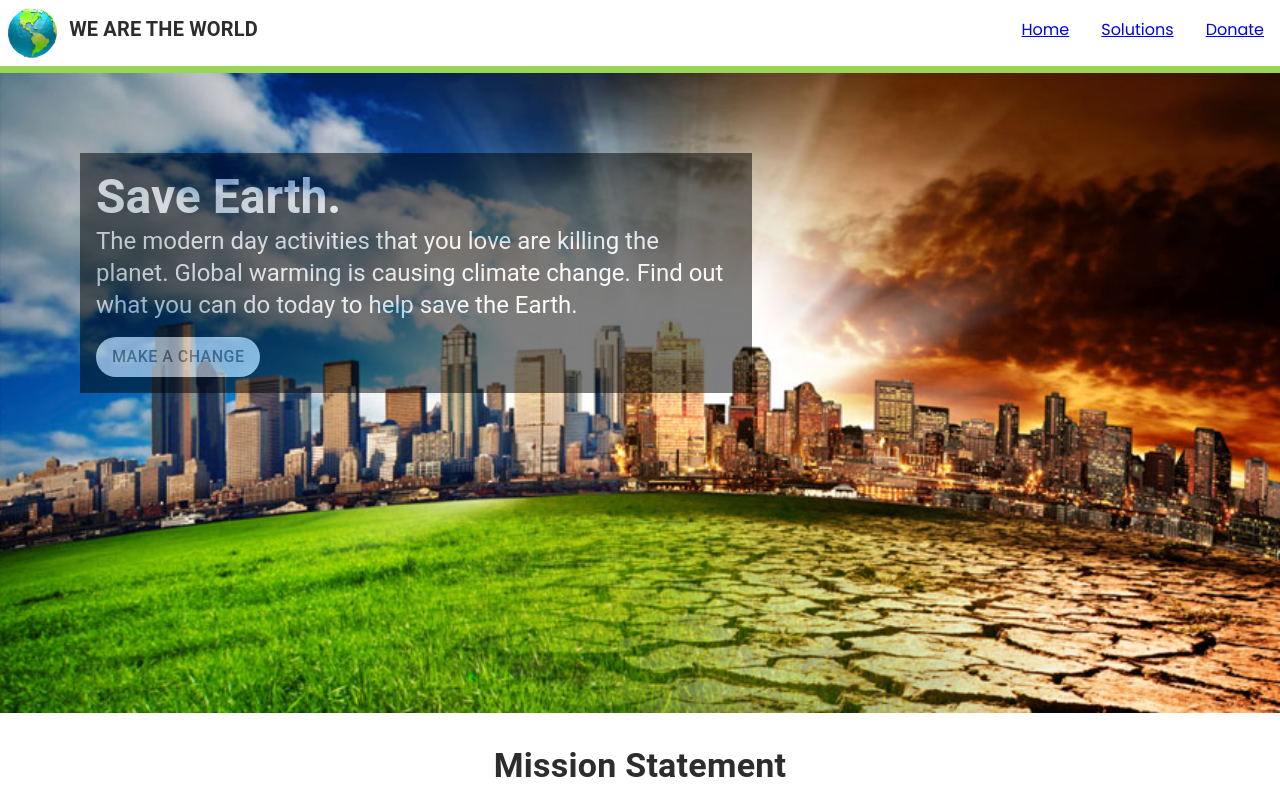
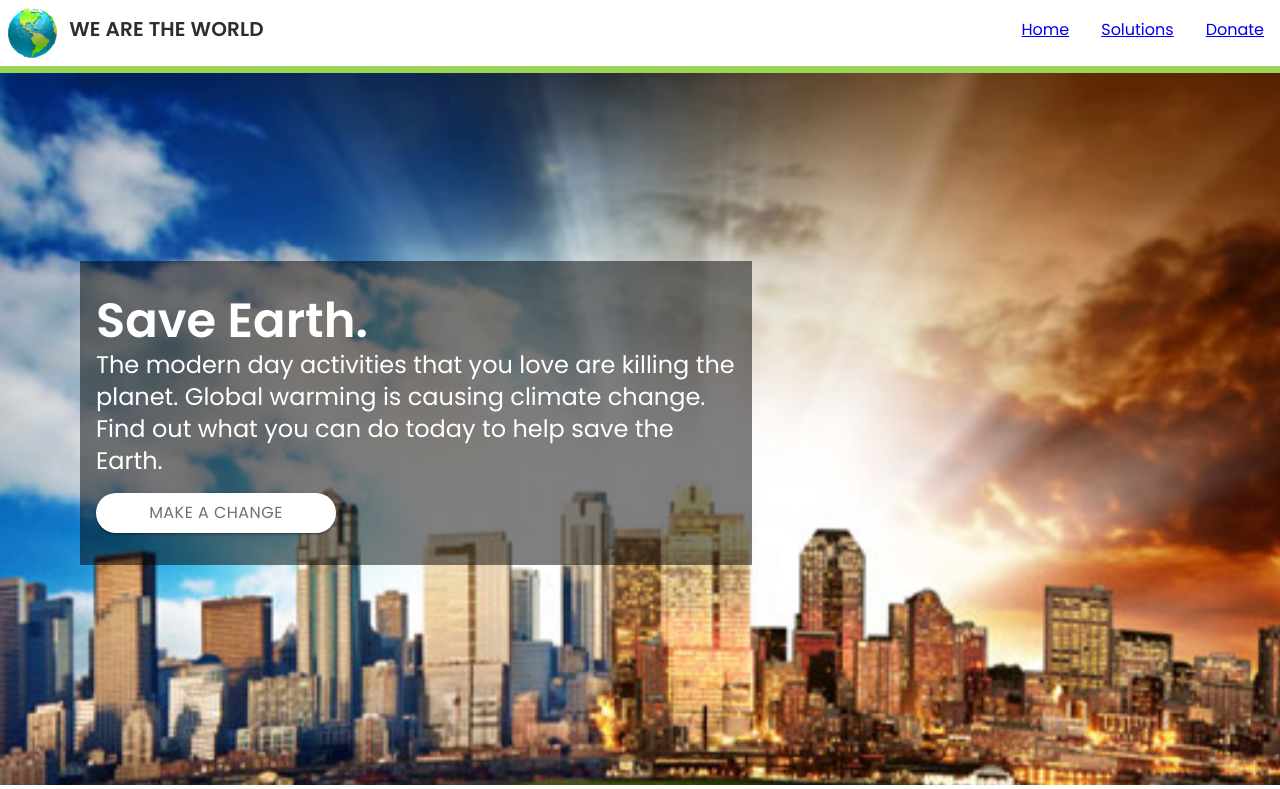
Before and after one commit to ChelleyD/code-for-good, a React (Create React App) app: page / in a window 1280 px wide. Shown: the top 789 px of the page. Built offline with nearby package versions, Linux system fonts and the light colour scheme.

Commit message:
added parallax to hero image on home page

```diff
--- a/package.json
+++ b/package.json
@@ -11,6 +11,7 @@
     "@testing-library/user-event": "^13.5.0",
     "react": "^17.0.2",
     "react-dom": "^17.0.2",
+    "react-parallax": "^3.3.0",
     "react-router-dom": "^6.2.1",
     "react-scripts": "5.0.0",
     "web-vitals": "^2.1.4"
--- a/src/App.css
+++ b/src/App.css
@@ -1,4 +1,4 @@
-body {
+body, html, * {
   margin: 0;
   font-family: 'Poppins', sans-serif !important;
 }
@@ -35,22 +35,23 @@ body {
 }
 
 .frame1 {
-  background-image: url("./images/home/hero2.png");
-  /* width: 100%; */
-  height: 70vh;
-  background-size: cover;
-  /* display: flex; */
-  padding: 5rem 0rem 0rem;
+  height: 85vh;
+  display: flex;
+  align-items: center;
   margin-bottom: 2rem;
 }
 
 .frame1-text {
-  background-color: black;
-  opacity: 50%;
+  background-color: rgba(0, 0, 0, 0.5);
   color: white;
   width: 50%;
   margin-left: 5rem;
   padding: 1rem;
+  display: inline-block;
+  height: 40%;
+  display: flex;
+  flex-direction: column;
+  justify-content: center;
 }
 
 .frame1-btn {
@@ -58,6 +59,7 @@ body {
   background-color: white !important;
   border-radius: 50px !important;
   margin-top: 1rem !important;
+  width: 15rem !important;
 }
 
 .home-content {
--- a/src/pages/Home.js
+++ b/src/pages/Home.js
@@ -2,10 +2,12 @@ import { Typography } from '@mui/material';
 import React from 'react';
 import Hero from '../images/home/hero2.png';
 import Button from '@mui/material/Button';
+import {Parallax} from 'react-parallax';
 
 function Home() {
   return (
     <div>
+        <Parallax bgImage={Hero} strength={500}>
           <div className='frame1'>
             <div className='frame1-text'>
               <Typography variant='h3' style={{fontWeight: 600}}>
@@ -18,9 +20,10 @@ function Home() {
                 Find out what you can do today to help save the Earth.
               </Typography>
 
-            <Button className='frame1-btn' variant="contained" size="medium" style={{fontSize: "1rem"}}>Make a Change</Button>
+              <Button className='frame1-btn' variant="contained" size="medium" sx={{fontSize: "1rem"}}>Make a Change</Button>
             </div>
           </div>
+        </Parallax>
 
         <div className='home-content'>
           <Typography className='section-heading' variant='h4' style={{fontWeight: 600, color: "#2E2C2C"}}>
```
Also changed, not shown: 2 other files (tests, documents, lock files or other folders). Lines whose indentation alone changed are shown as unchanged.
